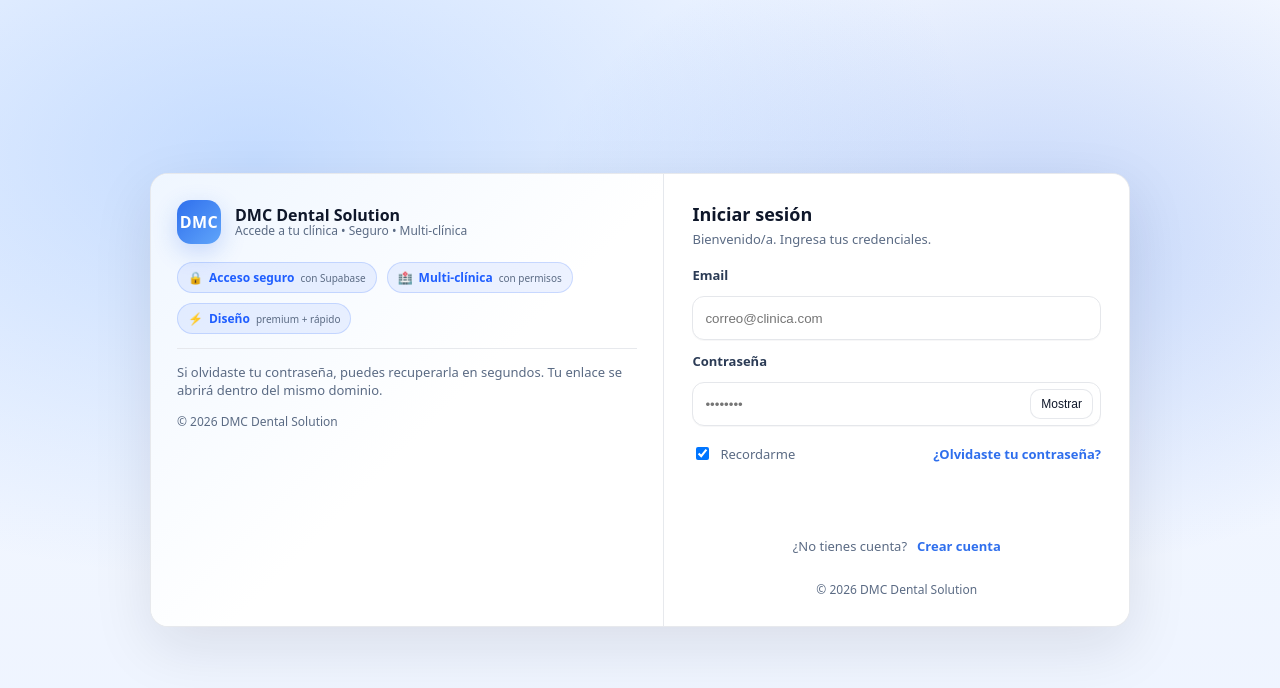
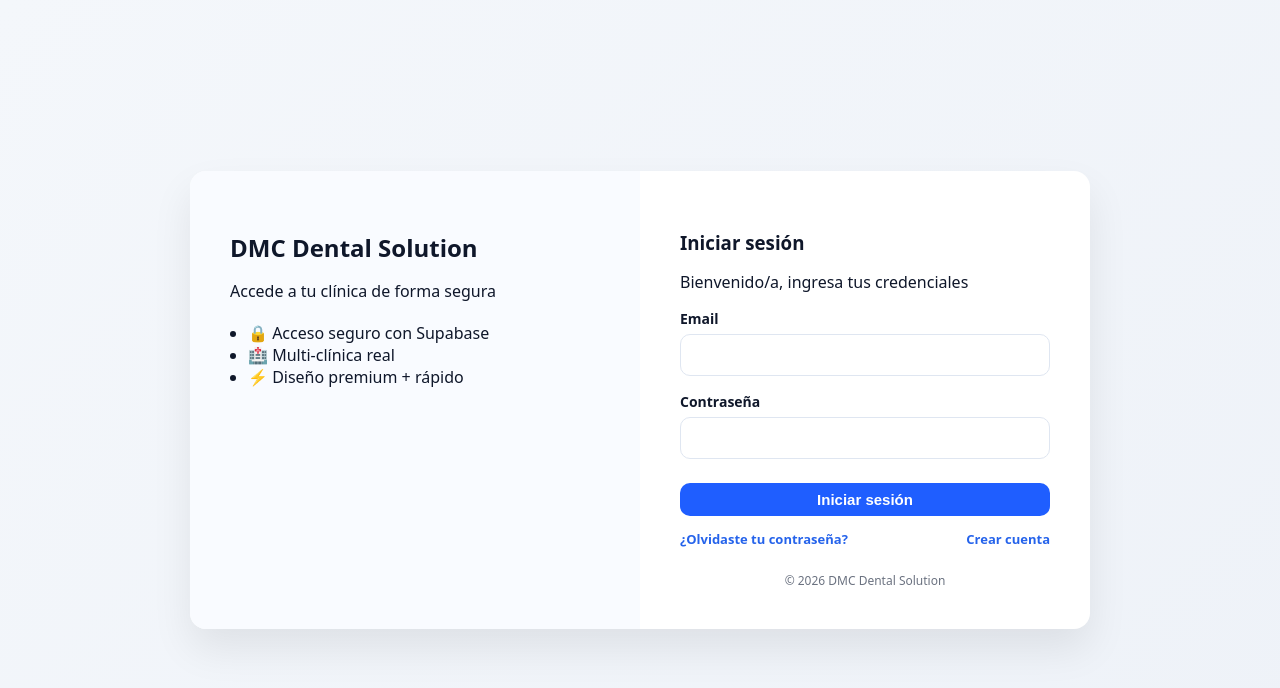
Before and after one commit to darlinenivar/dmc-dental-solution, a React (Vite) app: page /login in a window 1280 px wide. Shown: the top 688 px of the page. Built offline with nearby package versions, Linux system fonts and the light colour scheme.

Commit message:
mensaje claro

```diff
--- a/src/main.jsx
+++ b/src/main.jsx
@@ -4,6 +4,12 @@
 import "./index.css";
 import { AuthProvider } from "./auth/AuthProvider.jsx";
 
+window.addEventListener("unhandledrejection", (event) => {
+  const err = event?.reason;
+  if (err?.name === "AbortError") {
+    event.preventDefault();
+  }
+});
 ReactDOM.createRoot(document.getElementById("root")).render(
   <AuthProvider>
     <App />
--- a/src/pages/Login.jsx
+++ b/src/pages/Login.jsx
@@ -1,29 +1,20 @@
 import { useState } from "react";
-import { useNavigate, Link } from "react-router-dom";
+import { Link, useNavigate } from "react-router-dom";
 import { supabase } from "../lib/supabaseClient";
-import "../styles/auth.css";
+import "../styles/login.css";
 
 export default function Login() {
-  const navigate = useNavigate();
-
+  const nav = useNavigate();
   const [email, setEmail] = useState("");
   const [password, setPassword] = useState("");
-
-  // NO tocamos la lógica base: loading + error
   const [loading, setLoading] = useState(false);
   const [error, setError] = useState("");
-
-  // UI
-  const [showPassword, setShowPassword] = useState(false);
-  const [remember, setRemember] = useState(true);
 
   const handleLogin = async (e) => {
     e.preventDefault();
     setError("");
     setLoading(true);
 
-    try {
-      // ✅ tu login con supabase (mantenerlo simple y estable)
     const { error } = await supabase.auth.signInWithPassword({
       email,
       password,
@@ -31,123 +22,57 @@
 
     if (error) {
       setError(error.message);
+      setLoading(false);
       return;
     }
 
-      // opcional: “recordarme” (no obligatorio; supabase ya maneja sesión)
-      // si quieres forzar persistencia, supabase ya usa localStorage por defecto.
-
-      navigate("/dashboard");
-    } catch (err) {
-      setError(err?.message || "Error iniciando sesión.");
-    } finally {
-      setLoading(false);
-    }
+    nav("/dashboard", { replace: true });
   };
 
   return (
-    <div className="auth-wrap">
-      <div className="auth-shell">
-        <div className="auth-grid">
-          {/* LEFT (premium info) */}
-          <div className="auth-left">
-            <div className="brand">
-              <div className="brand-badge">DMC</div>
-              <div className="brand-title">
-                <b>DMC Dental Solution</b>
-                <span>Accede a tu clínica • Seguro • Multi-clínica</span>
-              </div>
+    <div className="auth-container">
+      <div className="auth-card">
+
+        <div className="auth-info">
+          <h2>DMC Dental Solution</h2>
+          <p>Accede a tu clínica de forma segura</p>
+          <ul>
+            <li>🔒 Acceso seguro con Supabase</li>
+            <li>🏥 Multi-clínica real</li>
+            <li>⚡ Diseño premium + rápido</li>
+          </ul>
         </div>
 
-            <div className="pills">
-              <div className="pill">🔒 <b>Acceso seguro</b> <small>con Supabase</small></div>
-              <div className="pill">🏥 <b>Multi-clínica</b> <small>con permisos</small></div>
-              <div className="pill">⚡ <b>Diseño</b> <small>premium + rápido</small></div>
-            </div>
+        <form className="auth-form" onSubmit={handleLogin}>
+          <h3>Iniciar sesión</h3>
+          <p>Bienvenido/a, ingresa tus credenciales</p>
 
-            <div className="hr" />
+          {error && <p style={{ color: "red" }}>{error}</p>}
 
-            <p style={{ margin: 0, color: "var(--muted)", fontSize: 13 }}>
-              Si olvidaste tu contraseña, puedes recuperarla en segundos.
-              Tu enlace se abrirá dentro del mismo dominio.
-            </p>
+          <label>Email</label>
+          <input value={email} onChange={e => setEmail(e.target.value)} />
 
-            <div className="footer">© {new Date().getFullYear()} DMC Dental Solution</div>
-          </div>
+          <label>Contraseña</label>
+          <input
+            type="password"
+            value={password}
+            onChange={e => setPassword(e.target.value)}
+          />
 
-          {/* RIGHT (form) */}
-          <div className="auth-right">
-            <h2 className="auth-title">Iniciar sesión</h2>
-            <p className="auth-sub">Bienvenido/a. Ingresa tus credenciales.</p>
-
-            {error ? <div className="alert">{error}</div> : null}
-
-            <form className="form" onSubmit={handleLogin}>
-              <div className="field">
-                <div className="label">Email</div>
-                <input
-                  className="input"
-                  type="email"
-                  value={email}
-                  onChange={(e) => setEmail(e.target.value)}
-                  placeholder="correo@clinica.com"
-                  autoComplete="email"
-                  required
-                />
-              </div>
-
-              <div className="field">
-                <div className="label">Contraseña</div>
-                <div className="password-wrap">
-                  <input
-                    className="input"
-                    type={showPassword ? "text" : "password"}
-                    value={password}
-                    onChange={(e) => setPassword(e.target.value)}
-                    placeholder="••••••••"
-                    autoComplete="current-password"
-                    required
-                  />
-                  <button
-                    type="button"
-                    className="password-toggle"
-                    onClick={() => setShowPassword((v) => !v)}
-                  >
-                    {showPassword ? "Ocultar" : "Mostrar"}
-                  </button>
-                </div>
-              </div>
-
-              <div className="actions">
-                <label style={{ display: "flex", gap: 8, alignItems: "center", color: "var(--muted)", fontSize: 13 }}>
-                  <input
-                    type="checkbox"
-                    checked={remember}
-                    onChange={(e) => setRemember(e.target.checked)}
-                  />
-                  Recordarme
-                </label>
-
-                <Link className="link" to="/forgot-password">
-                  ¿Olvidaste tu contraseña?
-                </Link>
-              </div>
-
-              <button className="btn" type="submit" disabled={loading}>
+          <button className="btn-primary" disabled={loading}>
             {loading ? "Ingresando..." : "Iniciar sesión"}
           </button>
 
-              <div className="actions" style={{ justifyContent: "center", marginTop: 6 }}>
-                <span style={{ color: "var(--muted)", fontSize: 13 }}>¿No tienes cuenta?</span>
-                <Link className="link" to="/register">Crear cuenta</Link>
+          <div className="auth-links">
+            <Link to="/forgot-password">¿Olvidaste tu contraseña?</Link>
+            <Link to="/register">Crear cuenta</Link>
           </div>
 
-              <div className="footer" style={{ textAlign: "center" }}>
-                © {new Date().getFullYear()} DMC Dental Solution
+          <div className="auth-footer">
+            © 2026 DMC Dental Solution
           </div>
         </form>
-          </div>
-        </div>
+
       </div>
     </div>
   );
--- a/src/styles/login.css
+++ b/src/styles/login.css
@@ -1,147 +1,116 @@
-/* ===== LOGIN PREMIUM UI ===== */
-
-.login-page {
+/* === BASE === */
+.auth-container {
   min-height: 100vh;
-  background: linear-gradient(135deg, #f4f7fb, #e9eef5);
   display: flex;
   align-items: center;
   justify-content: center;
-  font-family: "Inter", system-ui, sans-serif;
+  background: linear-gradient(135deg, #f4f7fb, #eef2f8);
+  padding: 20px;
 }
 
-.login-card {
+.auth-card {
   width: 100%;
-  max-width: 420px;
-  background: #ffffff;
+  max-width: 900px;
+  background: #fff;
   border-radius: 16px;
-  padding: 32px;
-  box-shadow: 0 20px 40px rgba(0, 0, 0, 0.08);
-  animation: fadeIn 0.4s ease;
+  display: grid;
+  grid-template-columns: 1fr 1fr;
+  box-shadow: 0 20px 40px rgba(0,0,0,.08);
+  overflow: hidden;
 }
 
-.login-header {
-  text-align: center;
-  margin-bottom: 24px;
+@media (max-width: 768px) {
+  .auth-card {
+    grid-template-columns: 1fr;
+  }
 }
 
-.login-header h1 {
-  margin: 0;
-  font-size: 24px;
-  font-weight: 700;
-  color: #1f2937;
+/* === INFO PANEL === */
+.auth-info {
+  padding: 40px;
+  background: #f9fbff;
 }
 
-.login-header p {
-  margin-top: 6px;
-  font-size: 14px;
-  color: #6b7280;
+.auth-info h2 {
+  margin-bottom: 10px;
 }
 
-.login-error {
-  background: #fee2e2;
-  color: #991b1b;
-  padding: 10px 12px;
-  border-radius: 8px;
-  font-size: 14px;
-  margin-bottom: 16px;
-  text-align: center;
+.auth-info ul {
+  margin-top: 20px;
+  padding-left: 18px;
 }
 
-.login-field {
-  display: flex;
-  flex-direction: column;
-  margin-bottom: 16px;
+/* === FORM === */
+.auth-form {
+  padding: 40px;
 }
 
-.login-field label {
-  font-size: 13px;
-  font-weight: 600;
-  color: #374151;
-  margin-bottom: 6px;
+.auth-form h3 {
+  margin-bottom: 5px;
 }
 
-.login-field input {
-  height: 44px;
-  border-radius: 10px;
-  border: 1px solid #d1d5db;
-  padding: 0 14px;
+.auth-form label {
+  display: block;
+  margin-top: 16px;
   font-size: 14px;
-  transition: border 0.2s, box-shadow 0.2s;
+  font-weight: 600;
 }
 
-.login-field input:focus {
-  outline: none;
-  border-color: #2563eb;
-  box-shadow: 0 0 0 3px rgba(37, 99, 235, 0.15);
+.auth-form input {
+  width: 100%;
+  margin-top: 6px;
+  padding: 12px 14px;
+  border-radius: 10px;
+  border: 1px solid #dfe6f1;
+  font-size: 14px;
 }
 
-.login-button {
+/* === BOTÓN PRO (FIX BLANCO) === */
+.btn-primary {
+  margin-top: 24px;
   width: 100%;
-  height: 46px;
+  background: #2563eb;
+  color: #ffffff;               /* 👈 ESTO LO ARREGLA */
+  border: none;
+  padding: 14px;
   border-radius: 12px;
-  border: none;
-  margin-top: 8px;
-  background: linear-gradient(135deg, #2563eb, #1d4ed8);
-  color: #ffffff;
   font-size: 15px;
   font-weight: 600;
   cursor: pointer;
-  transition: transform 0.1s, box-shadow 0.1s;
+  transition: all .2s ease;
 }
 
-.login-button:hover {
-  transform: translateY(-1px);
-  box-shadow: 0 10px 20px rgba(37, 99, 235, 0.25);
+.btn-primary:hover {
+  background: #1d4ed8;
 }
 
-.login-button:disabled {
-  opacity: 0.7;
+.btn-primary:disabled {
+  opacity: .6;
   cursor: not-allowed;
 }
 
-.login-links {
-  margin-top: 20px;
+/* === LINKS === */
+.auth-links {
   display: flex;
-  flex-direction: column;
-  gap: 10px;
-  text-align: center;
+  justify-content: space-between;
+  margin-top: 14px;
+  font-size: 13px;
 }
 
-.link-muted {
-  font-size: 13px;
-  color: #6b7280;
+.auth-links a {
+  color: #2563eb;
   text-decoration: none;
+  font-weight: 600;
 }
 
-.link-muted:hover {
+.auth-links a:hover {
   text-decoration: underline;
 }
 
-.link-primary {
-  font-size: 14px;
-  font-weight: 600;
-  color: #2563eb;
-  text-decoration: none;
+/* === FOOTER === */
+.auth-footer {
+  margin-top: 24px;
+  font-size: 12px;
+  color: #6b7280;
+  text-align: center;
 }
-
-.link-primary:hover {
-  text-decoration: underline;
-}
-
-.login-footer {
-  margin-top: 24px;
-  text-align: center;
-  font-size: 12px;
-  color: #9ca3af;
-}
-
-@keyframes fadeIn {
-  from {
-    opacity: 0;
-    transform: translateY(10px);
-  }
-  to {
-    opacity: 1;
-    transform: translateY(0);
-  }
-}
```
Also changed, not shown: src/components/Sidebar.jsx (+8 -0 lines), src/lib/safeAsync.js (added, +29 -0 lines). Lines whose indentation alone changed are shown as unchanged.
